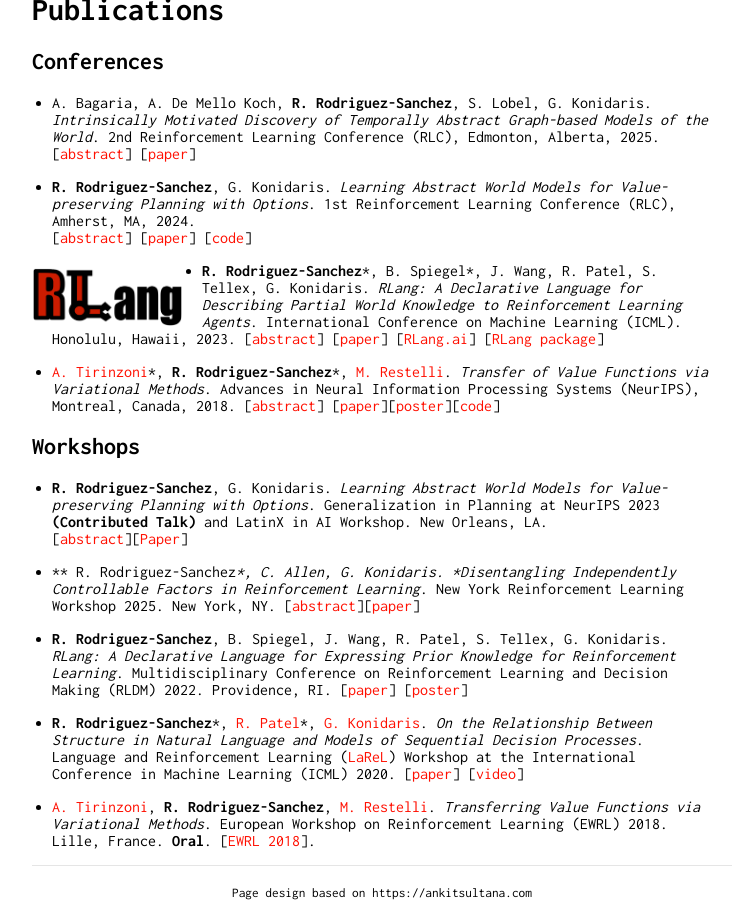
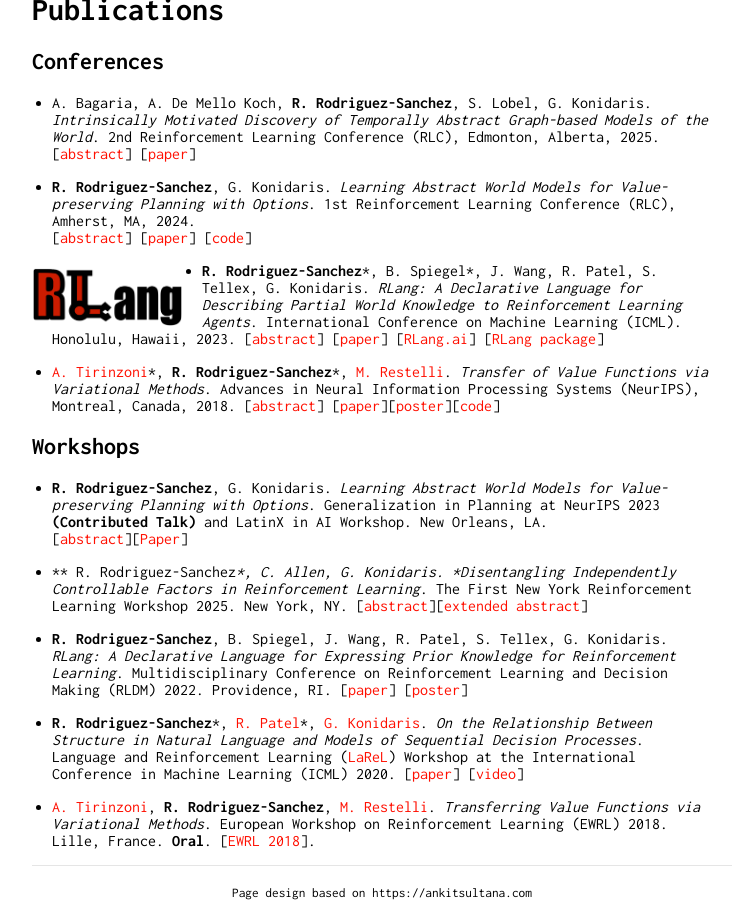
Before and after one commit to rafarodsa/rafarodsa.github.io, a Jekyll site: the page built from index.md, in a window 1280 px wide and 900 px high, scrolled down 712 px. Shown: the whole window, without its empty margins (258-998 px from the left). Built offline with Jekyll 4.4.1, drawn with Linux system fonts in a browser that asks for light colours.

Commit message:
added nyrl extended abstract

```diff
--- a/index.md
+++ b/index.md
@@ -83,11 +83,11 @@ function toggleExpand(elementId) {
     content.style.display = (content.style.display === "none") ? "block" : "none";
 }
 </script>
-- ** R. Rodriguez-Sanchez**, C. Allen, G. Konidaris. *Disentangling Independently Controllable Factors in Reinforcement Learning*. New York Reinforcement Learning Workshop 2025. New York, NY.
-[<a href="#" onclick="toggleExpand('abstract6')">abstract</a>][[paper](/_nyrl_2025__factored_reps.pdf)]
+- ** R. Rodriguez-Sanchez**, C. Allen, G. Konidaris. *Disentangling Independently Controllable Factors in Reinforcement Learning*. The First New York Reinforcement Learning Workshop 2025. New York, NY.
+[<a href="#" onclick="toggleExpand('abstract6')">abstract</a>][[extended abstract](/_nyrl_2025__factored_reps.pdf)]
 
 <div class="expandable-content" id="abstract6" style="display: none;">
-Leveraging the factored structure of the world leads to efficient algorithms for reinforcement learning that allows agents to abstract states, explore the world and discover skills. However, all these methods require access to a factored representation a priori. Typically, these representations are hand-specified and it remains an open problem how this representation can be learned directly from data. Therefore, applying these methods to problems with high-dimensional observations is not yet practical. In this work, we take a step toward factored representation in reinforcement learning. We introduce Action Controllable Factorization (ACF), a contrastive learning approach that focuses on disentangling *independently controllable* latent variables. These are variables the agent can affect directly without affecting others. The core idea of ACF is to leverage action sparsity: actions typically affect only a subset of variables, while the rest evolve under the environment's dynamics, yielding informative data for contrastive training. ACF recovers the ground‑truth controllable factors directly from pixel observations on three benchmarks with known factored structure---Taxi and MiniGrid‑DoorKey---consistently outperforming baseline disentanglement algorithms.
+    Leveraging the factored structure of the world leads to efficient algorithms for reinforcement learning that allows agents to abstract states, explore the world and discover skills. However, all these methods require access to a factored representation a priori. Typically, these representations are hand-specified and it remains an open problem how this representation can be learned directly from data. Therefore, applying these methods to problems with high-dimensional observations is not yet practical. In this work, we take a step toward factored representation in reinforcement learning. We introduce Action Controllable Factorization (ACF), a contrastive learning approach that focuses on disentangling *independently controllable* latent variables. These are variables the agent can affect directly without affecting others. The core idea of ACF is to leverage action sparsity: actions typically affect only a subset of variables, while the rest evolve under the environment's dynamics, yielding informative data for contrastive training. ACF recovers the ground‑truth controllable factors directly from pixel observations on three benchmarks with known factored structure---Taxi and MiniGrid‑DoorKey---consistently outperforming baseline disentanglement algorithms.
 </div>
 
 - **R. Rodriguez-Sanchez**, B. Spiegel, J. Wang, R. Patel, S. Tellex, G. Konidaris. *RLang: A Declarative Language for Expressing Prior Knowledge for Reinforcement Learning*. Multidisciplinary Conference on Reinforcement Learning and Decision Making (RLDM) 2022. Providence, RI.
```
